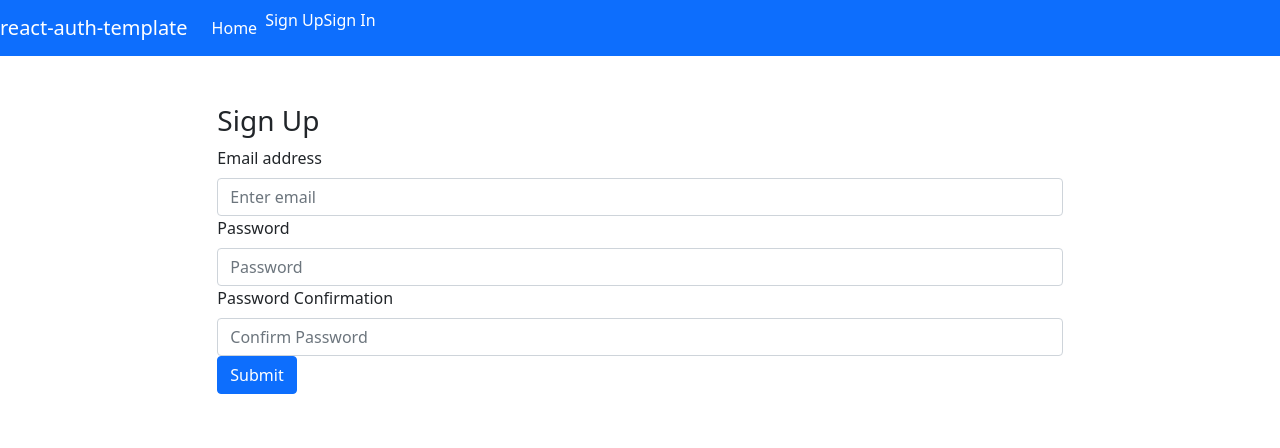
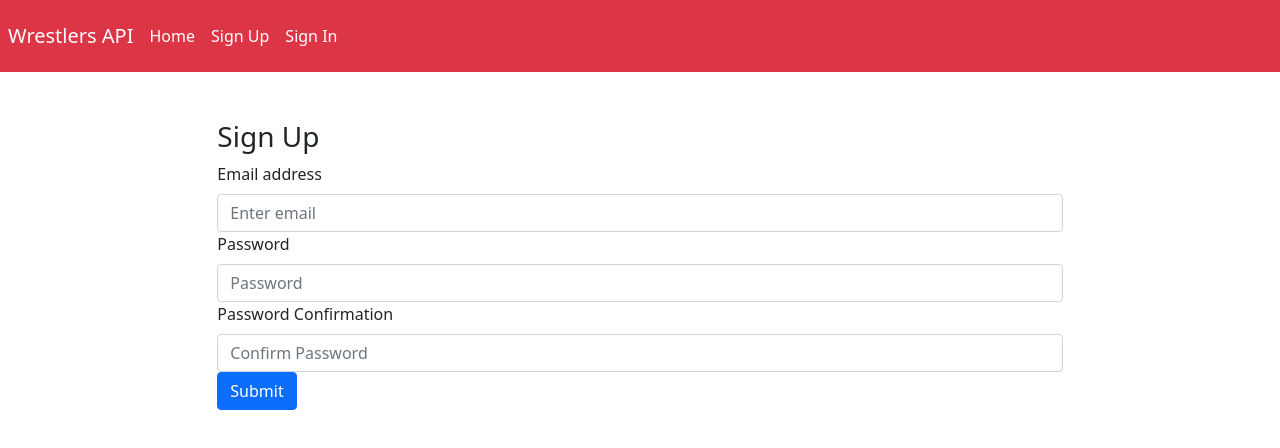
Before and after one commit to AlexMcBex/wrestlers-API-client, a React (Create React App) app: page /sign-up in a window 1280 px wide. Shown: the top 448 px of the page. Built offline with nearby package versions, Linux system fonts and the light colour scheme.

Commit message:
initial setup, app working

```diff
--- a/package.json
+++ b/package.json
@@ -19,7 +19,7 @@
     "web-vitals": "^1.1.2"
   },
   "scripts": {
-    "start": "react-scripts start",
+    "start": "react-scripts --openssl-legacy-provider start",
     "build": "react-scripts build",
     "test": "react-scripts test",
     "eject": "react-scripts eject"
--- a/src/App.js
+++ b/src/App.js
@@ -27,7 +27,7 @@ const App = () => {
 
 	const deleteAlert = (id) => {
 		setMsgAlerts((prevState) => {
-			return (prevState.filter((msg) => msg.id !== id) )
+			return (prevState.filter((msg) => msg.id !== id))
 		})
 	}
 
--- /dev/null
+++ b/src/api/wrestlers.js
@@ -0,0 +1,20 @@
+//where the api calls for the pets resource will live
+
+import apiUrl from '../apiConfig'
+import axios from 'axios'
+
+// READ index
+export const getAllWrestlers = () =>{
+    return axios (`${apiUrl}/wrestlers`)
+}
+
+//READ show
+export const getOneWrestler = (id) =>{
+    return axios (`${apiUrl}/wrestlers/${id}`)
+}
+
+//Create
+
+//Update
+
+//Delete
--- a/src/components/Home.js
+++ b/src/components/Home.js
@@ -1,3 +1,4 @@
+import WrestlersIndex from "./wrestlers/WrestlersIndex"
 const Home = (props) => {
 	// const { msgAlert, user } = props
 	console.log('props in home', props)
@@ -5,6 +6,8 @@ const Home = (props) => {
 	return (
 		<>
 			<h2>Home Page</h2>
+			<h2>Roster of Wrestlers</h2>
+			<WrestlersIndex msgAlert={ props.msgAlert } />
 		</>
 	)
 }
--- a/src/components/shared/AutoDismissAlert/messages.js
+++ b/src/components/shared/AutoDismissAlert/messages.js
@@ -6,6 +6,7 @@ const messages = {
 	signOutSuccess: 'Come back soon!',
 	changePasswordSuccess: 'Password changed successfully!',
 	changePasswordFailure:'Failed to change passwords. Check your old password and try again.',
+	getWrestlersFailure: 'Failed to retrieve Wrestlers. DAMN'
 }
 
 module.exports = messages
--- a/src/components/shared/Header.js
+++ b/src/components/shared/Header.js
@@ -8,12 +8,12 @@ const linkStyle = {
 }
 const authenticatedOptions = (
 	<>
-		<Nav.Item>
+		<Nav.Item className="m-2">
 			<Link to='change-password' style={linkStyle}>
 				Change Password
 			</Link>
 		</Nav.Item>
-		<Nav.Item>
+		<Nav.Item className="m-2">
 			<Link to='sign-out' style={linkStyle}>
 				Sign Out
 			</Link>
@@ -23,10 +23,10 @@ const authenticatedOptions = (
 
 const unauthenticatedOptions = (
 	<>
-        <Nav.Item>
+		<Nav.Item className="m-2">
 			<Link to='sign-up' style={linkStyle}>Sign Up</Link>
 		</Nav.Item>
-        <Nav.Item>
+		<Nav.Item className="m-2">
 			<Link to='sign-in' style={linkStyle}>Sign In</Link>
 		</Nav.Item>
 	</>
@@ -34,19 +34,19 @@ const unauthenticatedOptions = (
 
 const alwaysOptions = (
 	<>
-		<Nav.Link>
+		<Nav.Item className="m-2">
 			<Link to='/' style={linkStyle}>
 				Home
 			</Link>
-		</Nav.Link>
+		</Nav.Item>
 	</>
 )
 
 const Header = ({ user }) => (
-	<Navbar bg='primary' variant='dark' expand='md'>
-		<Navbar.Brand>
+	<Navbar bg='danger' variant='dark' expand='md'>
+		<Navbar.Brand className="m-2">
 			<Link to='/' style={linkStyle}>
-                react-auth-template
+				Wrestlers API
 			</Link>
 		</Navbar.Brand>
 		<Navbar.Toggle aria-controls='basic-navbar-nav' />
--- /dev/null
+++ b/src/components/wrestlers/WrestlersIndex.js
@@ -0,0 +1,77 @@
+import { useState, useEffect } from 'react'
+import Card from 'react-bootstrap/Card'
+import { Link } from 'react-router-dom'
+// import LoadingScreen from '../shared/LoadingScreen'
+
+// api function from our api file
+import { getAllWrestlers } from '../../api/wrestlers'
+
+// need our messages from our autodismissalert directory
+import messages from '../shared/AutoDismissAlert/messages'
+
+// this is a styling object. they're a quick easy way add focused css properties to our react components
+const cardContainerStyle = {
+    display: 'flex',
+    flexFlow: 'row wrap',
+    justifyContent: 'center'
+}
+
+// WrestlersIndex will make a request to the API for all wrestlers
+// once it receives a response, display a card for each wrestler
+const WrestlersIndex = (props) => {
+    const [wrestlers, setWrestlers] = useState(null)
+    const [error, setError] = useState(false)
+
+    // pull the message alert (msgAlert) from props
+    const { msgAlert } = props
+
+    // get our wrestlers from the api when the component mounts
+    useEffect(() => {
+        getAllWrestlers()
+            .then(res => setWrestlers(res.data.wrestlers))
+            .catch(err => {
+                msgAlert({
+                    heading: 'Error getting wrestlers',
+                    message: 'Could not find any wrestlers',
+                    variant: 'danger'
+                })
+                setError(true)
+            })
+    }, [])
+
+    // if error, display an error
+    if (error) {
+        return <p>Error!</p>
+    }
+
+    if (!wrestlers) {
+        // if no wrestlers loaded yet, display 'loading'
+        return <p>...loading ...please wait</p>
+    } else if (wrestlers.length === 0) {
+        // otherwise if there ARE no wrestlers, display that message
+        return <p>No wrestlers yet, go add some!</p>
+    }
+
+    // once we have an array of wrestlers, loop over them
+    // produce one card for every wrestler
+    const wrestlerCards = wrestlers.map(wrestler => (
+        <Card key={ wrestler.id } style={{ width: '30%', margin: 5 }}>
+            <Card.Header>{ wrestler.fullTitle }</Card.Header>
+            <Card.Body>
+                <Card.Text>
+                    <Link to={`/wrestlerswrestler.id}`} className="btn btn-info">View { wrestler.name }</Link>
+                </Card.Text>
+            </Card.Body>
+        </Card>
+    ))
+
+    // return some jsx, a container with all the wrestlercards
+    return (
+        <div className="container-md" style={ cardContainerStyle }>
+            { wrestlerCards }
+        </div>
+    )
+}
+
+// export our component
+export default WrestlersIndex
--- a/src/index.css
+++ b/src/index.css
@@ -1,6 +1,7 @@
 body {
+  background-color: gray;
   margin: 0;
-  font-family: -apple-system, BlinkMacSystemFont, 'Segoe UI', 'Roboto', 'Oxygen',
+  font-family: -apple-system, 'Play', BlinkMacSystemFont, 'Segoe UI', 'Roboto', 'Oxygen',
     'Ubuntu', 'Cantarell', 'Fira Sans', 'Droid Sans', 'Helvetica Neue',
     sans-serif;
   -webkit-font-smoothing: antialiased;
@@ -8,6 +9,6 @@ body {
 }
 
 code {
-  font-family: source-code-pro, Menlo, Monaco, Consolas, 'Courier New',
+  font-family: 'Play', source-code-pro, Menlo, Monaco, Consolas, 'Courier New',
     monospace;
 }
```
Also changed, not shown: src/components/auth/ChangePassword.js (+0 -8 lines), src/components/auth/SignIn.js (+0 -13 lines), src/components/auth/SignUp.js (+0 -9 lines), 1 other file (tests, documents, lock files or other folders). Lines whose indentation alone changed are shown as unchanged.
